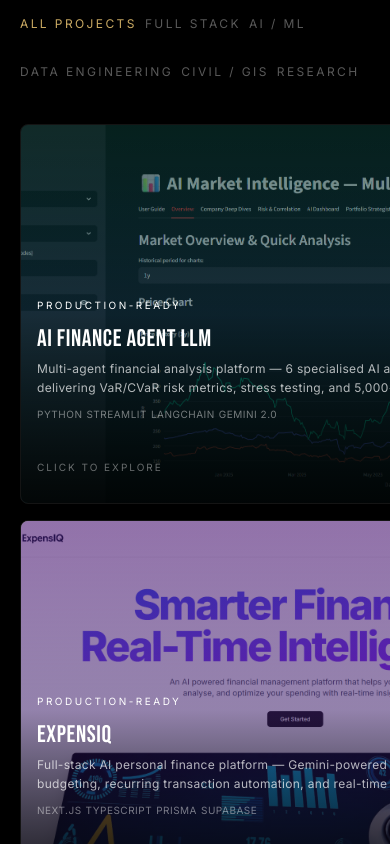
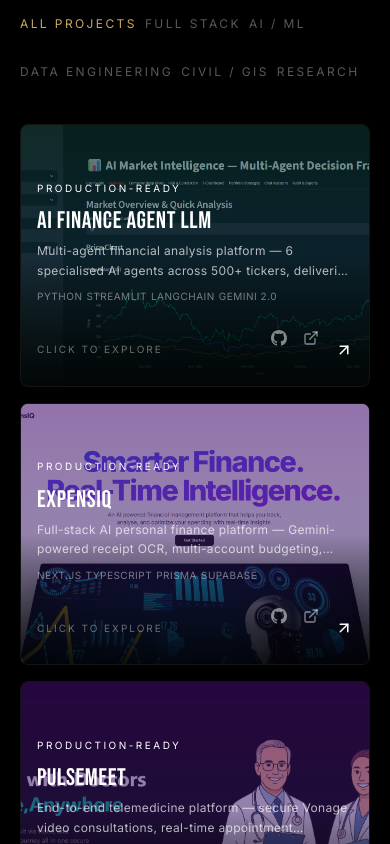
Before and after one commit to DivyangP2003/portfolio_me, a Next.js app: page / in a window 390 px wide. Shown: the part 5800-6644 px from the top of the page. Built offline with nearby package versions, Linux system fonts and the light colour scheme.

Commit message:
Modify min-height for project card styles
Adjust minimum height for project card across breakpoints.

```diff
--- a/src/app/globals.css
+++ b/src/app/globals.css
@@ -339,9 +339,24 @@
   overflow: hidden;
   border-radius: var(--radius-lg);
   aspect-ratio: 16 / 11;
-  min-height: 380px;
+  min-height: 280px;
   cursor: pointer;
   border: 1px solid rgba(255, 255, 255, 0.08);
+  width: 100%;
+  max-width: 100%;
+}
+
+@media (max-width: 640px) {
+  .project-card-editorial {
+    min-height: 240px;
+    aspect-ratio: 16 / 12;
+  }
+}
+
+@media (min-width: 641px) and (max-width: 768px) {
+  .project-card-editorial {
+    min-height: 320px;
+  }
 }
 
 .project-card-editorial::after {
```
